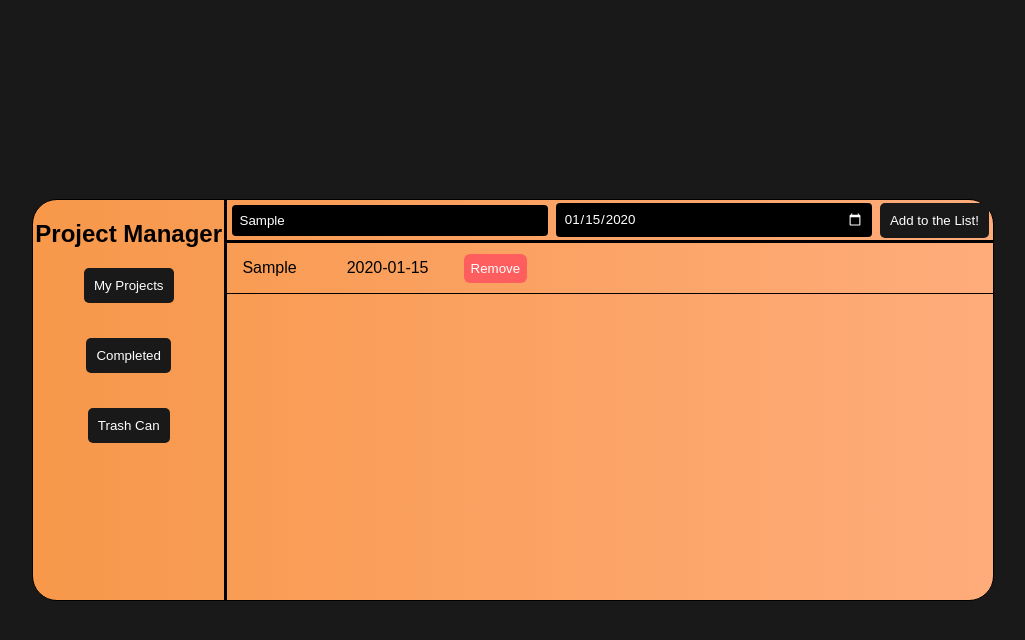
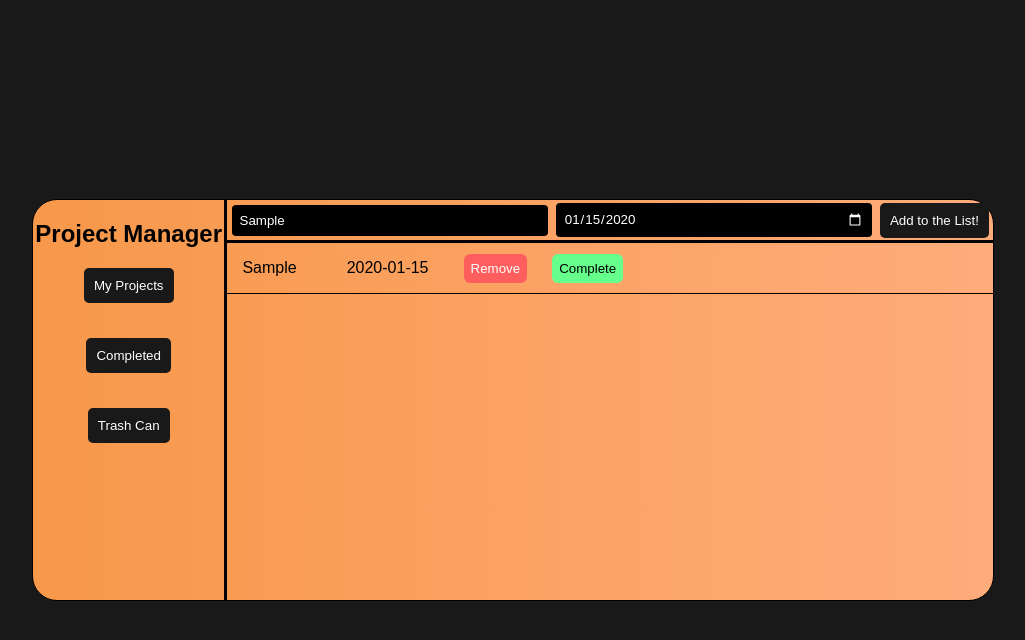
Before and after one commit to guvenfazli/To-Do-List-w-React, a React (Create React App) app in the folder theater/: page / in a window 1280 px wide. Both pictures are taken after typing "Sample", "2020-01-15" into the empty fields and a click on the button "Add to the List!". Shown: the top 640 px of the page, without its empty margins (127-1152 px from the left). Built offline with nearby package versions, Linux system fonts and the light colour scheme; a web font is replaced by a local one.

Commit message:
Remove button and function added,works.

```diff
--- a/theater/src/App.css
+++ b/theater/src/App.css
@@ -75,7 +75,9 @@ section{
 
 input[type="date"]::-webkit-calendar-picker-indicator {
   filter: invert(1); /* Renk tersleme, icon rengini değiştirir */
+  cursor: pointer;
 }
+
 
 
 .to-do-header button{
@@ -101,6 +103,10 @@ input[type="date"]::-webkit-calendar-picker-indicator {
   align-items: center;
 }
 
+.work button{
+  margin-right: 25px;
+}
+
 .remove-btn{
   padding: 7px;
   border-radius: 6px;
@@ -110,6 +116,17 @@ input[type="date"]::-webkit-calendar-picker-indicator {
   color: white;
 }
 
+.complete-btn{
+  padding: 7px;
+  border-radius: 6px;
+  border: none;
+  cursor: pointer;
+  background-color: #66FF8C;
+
+}
+
+
+
 .work p{
   margin-right: 35px;
   padding-left: 15px;
--- a/theater/src/App.jsx
+++ b/theater/src/App.jsx
@@ -38,6 +38,14 @@ function App() {
   })
  }
 
+ function removeWork(index){
+  setToDoList((prev) => {
+    let updatedList = [...prev]
+    updatedList.splice(index, 1)
+    return updatedList
+  })
+ }
+
 
   return (
     <>
@@ -61,7 +69,7 @@ function App() {
 
             <div className='work-display'>
               {toDoList.map(
-                (row) =>
+                (row, index) =>
                   <div className='work' key={row.work}>
                     <p>
                       {row.work}
@@ -69,7 +77,8 @@ function App() {
 
                     <p>{row.date}</p>
 
-                    <button className='remove-btn'>Remove</button>
+                    <button onClick={() => removeWork(index)} className='remove-btn'>Remove</button>
+                    <button className='complete-btn'>Complete</button>
                   </div>
                 )
               }
```
